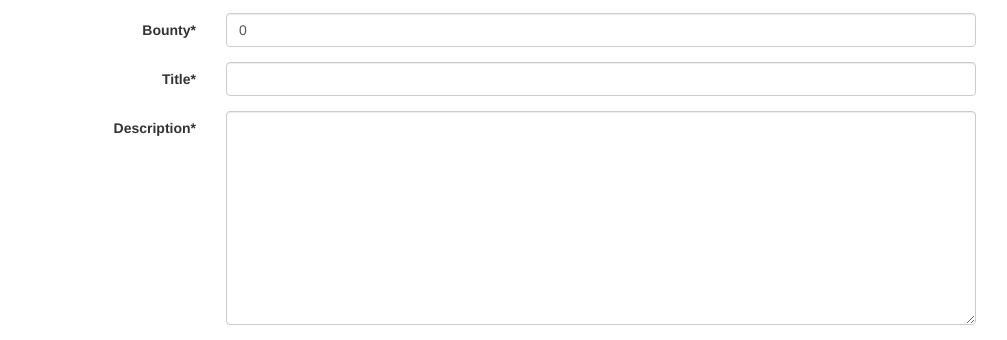
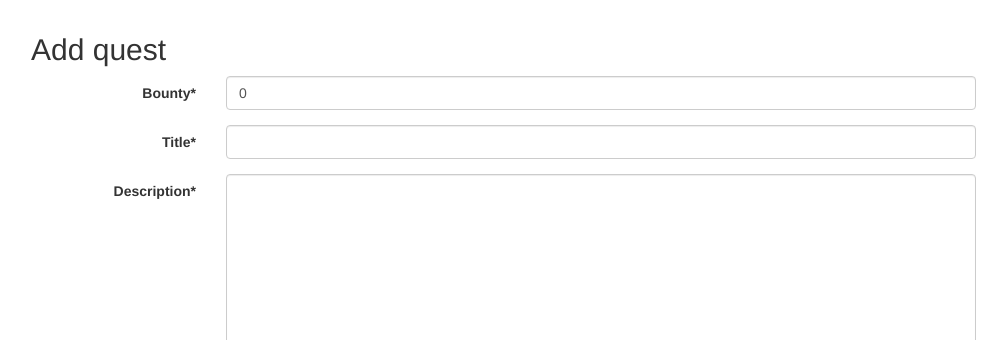
Before and after one commit to ilonajulczuk/tubylcy, a Django app: page /quest/add/ in a window 1280 px wide. Shown: the part 87-427 px from the top of the page, without its empty margins (39-1046 px from the left). Run offline with Django 3.2, Linux system fonts and the light colour scheme; some libraries are stand-ins or nearby versions.

Commit message:
updated templates

```diff
--- a/tubylcy/locations/templates/locations/event/add.html
+++ b/tubylcy/locations/templates/locations/event/add.html
@@ -1,7 +1,7 @@
 {% extends 'locations/layout.html' %}
 {% load crispy_forms_tags %}
 {% block content %}
-
+    <h2>Add event</h2>
     {{ form.media }}
     {% crispy form helper %}
 
--- a/tubylcy/locations/templates/locations/profile.html
+++ b/tubylcy/locations/templates/locations/profile.html
@@ -1,7 +1,7 @@
 {% extends 'locations/layout.html' %}
 {% block content %}
 <div>
-    <h1>Events <a class="btn btn-success" href="{% url 'add_event' %}">[Create]</a> <a >[Browse all]</a></h1>
+    <h1>Events <a class="btn btn-success" href="{% url 'add_event' %}">[Create]</a> <a  class="btn btn-success" href="{% url 'list_event' %}">[Browse all]</a></h1>
     <table class="table">
     <thead>
         <tr>
--- a/tubylcy/locations/templates/locations/quest/add.html
+++ b/tubylcy/locations/templates/locations/quest/add.html
@@ -1,7 +1,7 @@
 {% extends 'locations/layout.html' %}
 {% load crispy_forms_tags %}
 {% block content %}
-
+    <h2>Add quest</h2>
     {% crispy form helper %}
 
 {% endblock %}
--- a/tubylcy/locations/urls.py
+++ b/tubylcy/locations/urls.py
@@ -10,7 +10,7 @@ urlpatterns = patterns('',
     url(r'^event/$', views.ListEvent.as_view(), name='list_event'),
     url(r'^quest/add/$', views.AddQuest.as_view(), name='add_quest'),
     url(r'^quest/(?P<id>\d+)$', views.DetailQuest.as_view(), name='detail_quest'),
-    url(r'^quest/$', views.ListQuest.as_view(), name='list_quest'),
+    url(r'^event/(?P<quest_id>\d+)/quests/$', views.EventListQuest.as_view(), name='list_quest'),
     url(r'^about$', views.about, name='about'),
     url(r'^profile/(?P<username>\w+)', views.profile, name='profile'),
     url(r'^admin/', include(admin.site.urls)),
--- a/tubylcy/locations/views.py
+++ b/tubylcy/locations/views.py
@@ -3,7 +3,7 @@ from crispy_forms.layout import Submit
 from django.contrib.auth.models import User, Group
 from django.db.models import Q
 from django.contrib.auth.decorators import login_required
-from django.shortcuts import render, redirect
+from django.shortcuts import render, redirect, get_object_or_404
 from django.views.generic.detail import DetailView
 from django.views.generic.edit import CreateView
 from django.views.generic.list import ListView
@@ -42,6 +42,7 @@ class AddEvent(LoginRequiredMixin, FormHelperViewMixin, CreateView):
     )
 
     template_name = 'locations/event/add.html'
+    success_url = '/event/'
 
     def form_valid(self, form):
         self.object = form.save(commit=False)
@@ -57,13 +58,13 @@ class AddQuest(LoginRequiredMixin, FormHelperViewMixin, CreateView):
     )
 
     template_name = 'locations/quest/add.html'
+    success_url = '/quest/'
 
-    #
-    # def form_valid(self, form):
-    #     self.object = form.save(commit=False)
-    #     self.object.user = self.request.user
-    #     self.object.save()
-    #     return redirect(self.get_success_url())
+    def form_valid(self, form):
+        self.object = form.save(commit=False)
+        self.object.reporter = self.request.user
+        self.object.save()
+        return redirect(self.get_success_url())
 
 
 class DetailEvent(DetailView):
@@ -88,6 +89,17 @@ class ListQuest(ListView):
     model = Quest
     template_name = 'locations/quest/list.html'
     context_object_name = 'quests'
+
+
+class EventListQuest(ListView):
+    model = Quest
+    template_name = 'locations/quest/list.html'
+    context_object_name = 'quests'
+
+    # TODO! WHY QUESTS AREN'T linked with Events?
+    def get_queryset(self):
+        event = get_object_or_404(Event, id=self.kwargs.get("quest_id", -1))
+        return Quest.objects.filter()
 
 
 class UserViewSet(viewsets.ModelViewSet):
```
